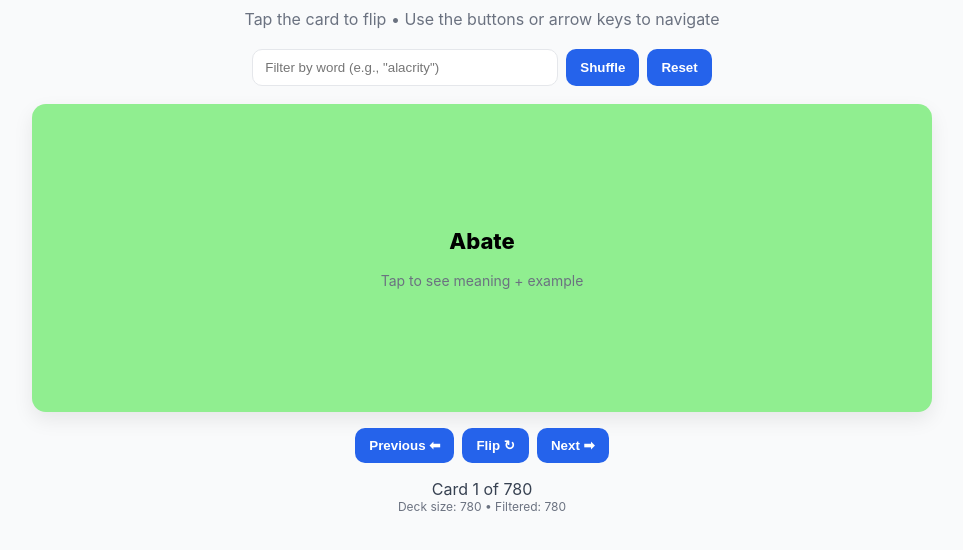
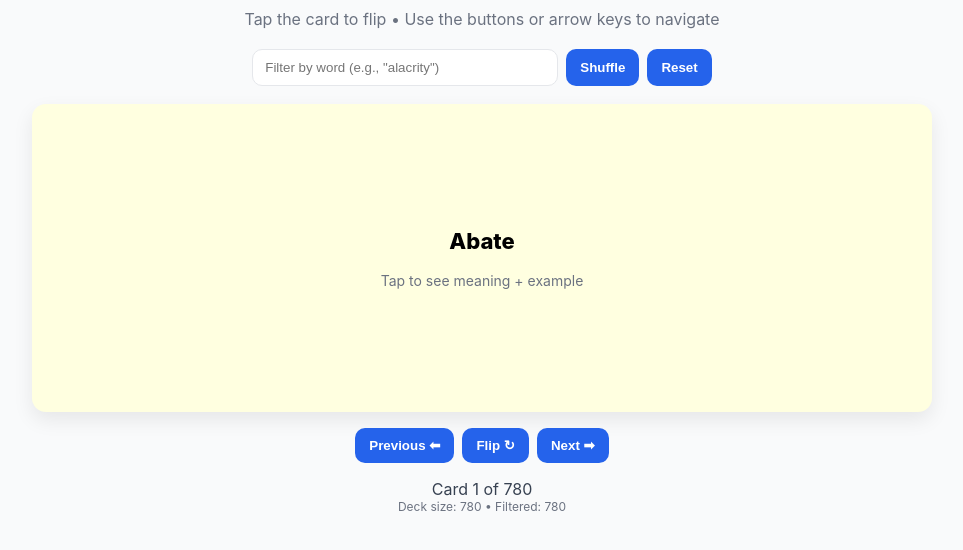
Before and after one commit to dc12345-art/isee-flashcards, a plain HTML site: page index.html in a window 1280 px wide. Shown: the part 66-616 px from the top of the page, without its empty margins (158-1121 px from the left). Drawn offline with Linux system fonts and the light colour scheme.

Commit message:
Update index.html

```diff
--- a/index.html
+++ b/index.html
@@ -10,7 +10,7 @@
   .sub { text-align: center; color: #6b7280; margin-bottom: 20px; }
   .wrap { max-width: 900px; margin: 0 auto; }
   .flashcard {
-    min-height: 260px; background: lightgreen; border-radius: 14px;
+    min-height: 260px; background: lightyellow; border-radius: 14px;
     box-shadow: 0 8px 20px rgba(0,0,0,.08); padding: 24px;
     display: flex; flex-direction: column; justify-content: center; align-items: center;
     text-align: center; cursor: pointer; transition: transform .15s ease, box-shadow .15s ease;
```
